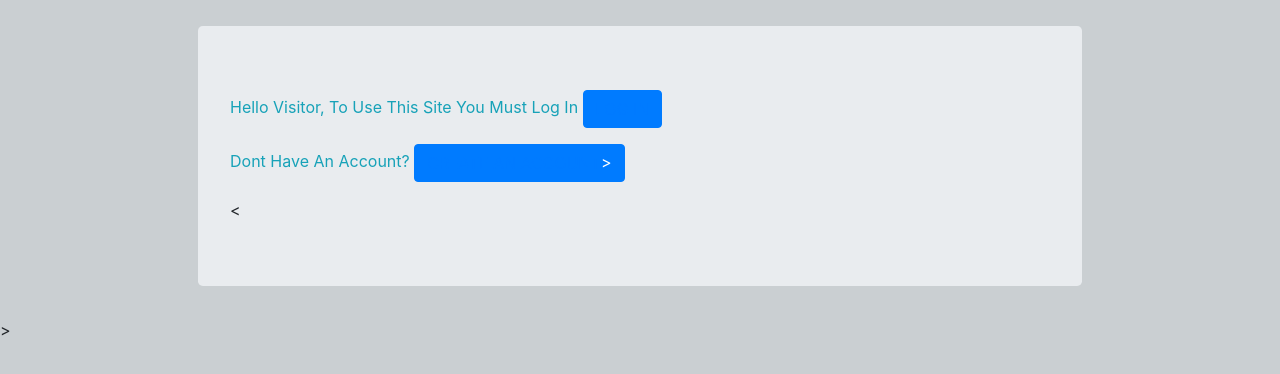
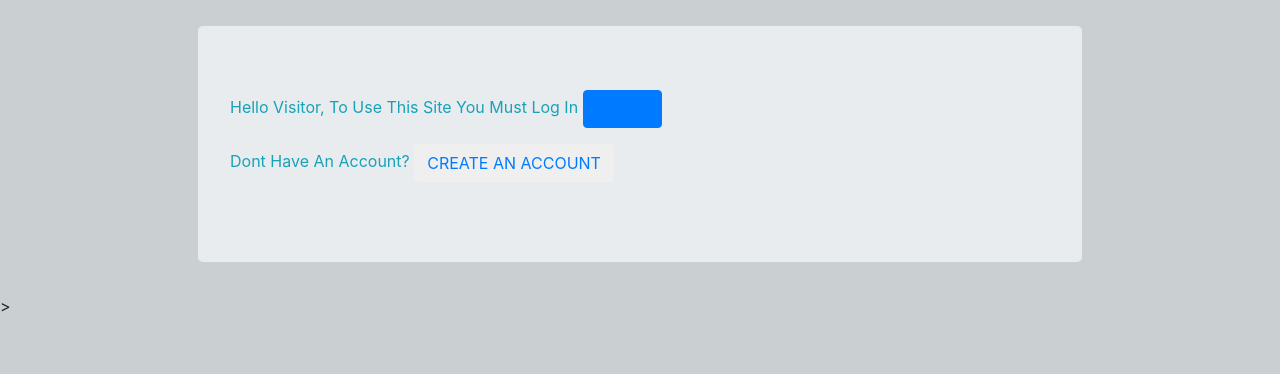
Before and after one commit to savvy-sam/savvy-sam.github.io, a plain HTML site: page index.html in a window 1280 px wide. Drawn offline with Linux system fonts and the light colour scheme.

Commit message:
still improving the Index Page

```diff
--- a/index.html
+++ b/index.html
@@ -32,11 +32,11 @@
 				Dont Have An Account?
 
 
-				<button class="btn btn-primary"><a href ="registration_form.html">CREATE AN ACCOUNT</a>></button>
+				<button class="btn"><a href ="registration_form.html">CREATE AN ACCOUNT</a></button>
 			</p>
 
 
-			<</div>
+			</div>
 
 
 
```
